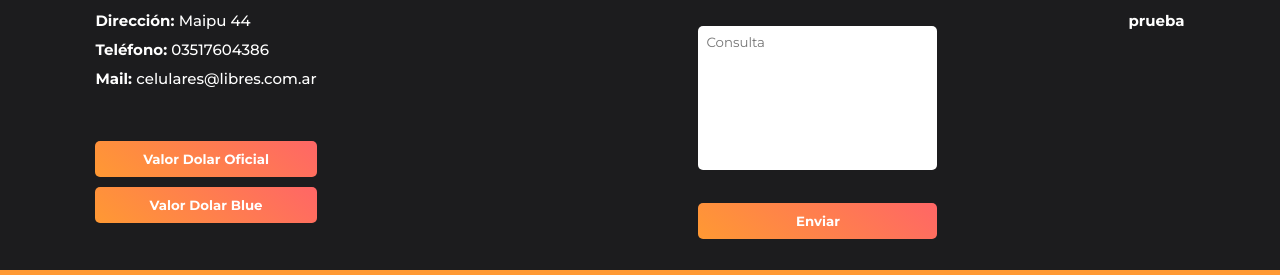
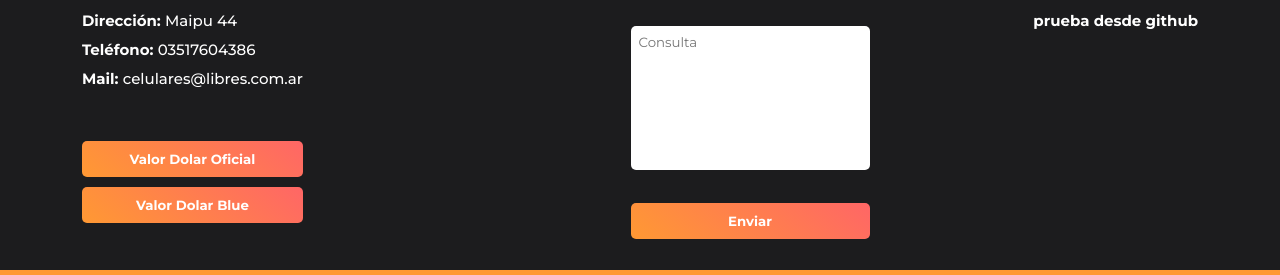
Before and after one commit to Braian-MancioniBoggon/ArgentinaProgramaGrupoI, a plain HTML site: page index.html in a window 1280 px wide. Shown: the part 4878-5153 px from the top of the page. Drawn offline with nearby package versions, Linux system fonts and the light colour scheme.

Commit message:
prueba desde githhub

```diff
--- a/index.html
+++ b/index.html
@@ -204,7 +204,7 @@
                 <button id="btnEnviarFooter" class="padding margin">Enviar</button>
             </form>
         </div>
-        <div>prueba</div>
+        <div>prueba desde github</div>
     </footer>
     <script src="js/api.js"></script>
     <script src="js/jquery-3.6.4.min.js"></script>
```
